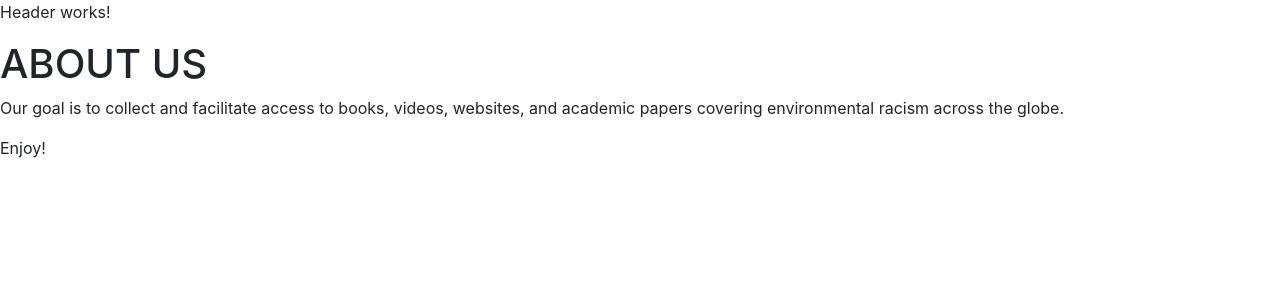
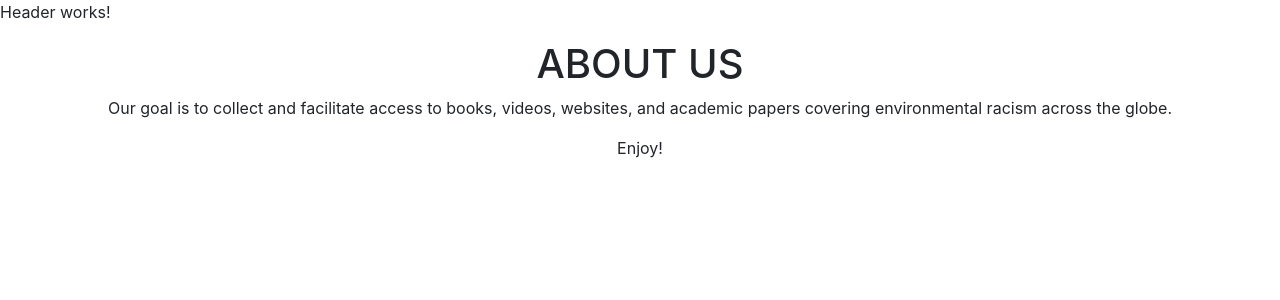
Before and after one commit to curley2121/Enviornmental-Racism, a React (Create React App) app: page / in a window 1280 px wide. Shown: the top 300 px of the page. Built offline with nearby package versions, Linux system fonts and the light colour scheme.

Commit message:
Update About.module.css

```diff
--- a/src/components/About.module.css
+++ b/src/components/About.module.css
@@ -0,0 +1,10 @@
+.container {
+    margin: auto;
+    background-color: #ffffff;
+    padding-left:70px;
+    padding-right:70px;
+
+}
+.title {
+    text-align: center;
+}
```
